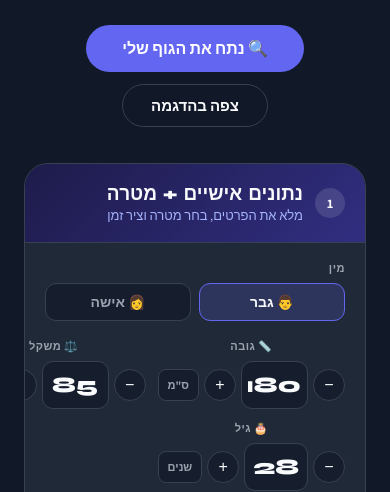
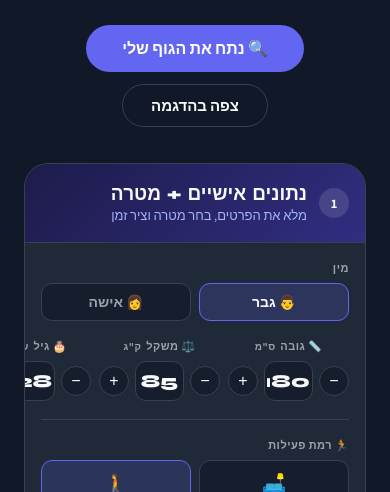
Before and after one commit to idanz-upgrade/body-analyze, a website: page index.html in a window 390 px wide. Shown: the part 352-844 px from the top of the page. Drawn offline with Linux system fonts and the light colour scheme.

Commit message:
Fix mobile stepper layout - move unit badge to label, responsive sizing

```diff
--- a/index.html
+++ b/index.html
@@ -61,16 +61,15 @@
 
     /* INPUTS */
     .inputs-3{display:grid;grid-template-columns:repeat(3,1fr);gap:12px;margin-bottom:18px}
-    .irow{display:flex;align-items:center;gap:5px}
+    .irow{display:flex;align-items:center;gap:6px}
     .ninput{flex:1;background:var(--card2);border:1px solid var(--border);border-radius:11px;
-      padding:10px 6px;color:var(--text);font-family:'Syne',sans-serif;font-size:22px;font-weight:800;
+      padding:10px 4px;color:var(--text);font-family:'Syne',sans-serif;font-size:22px;font-weight:800;
       text-align:center;outline:none;transition:border-color .2s;-moz-appearance:textfield;min-width:0}
     .ninput::-webkit-inner-spin-button{-webkit-appearance:none}
     .ninput:focus{border-color:var(--primary)}
-    .ubadge{background:var(--card2);border:1px solid var(--border);border-radius:8px;
-      padding:8px 9px;font-size:11px;font-weight:700;color:var(--muted);white-space:nowrap}
-    .sbtn{width:32px;height:32px;border-radius:50%;background:var(--card2);border:1px solid var(--border);
-      color:var(--text);font-size:16px;cursor:pointer;display:flex;align-items:center;justify-content:center;transition:background .15s;flex-shrink:0}
+    .ubadge{font-size:10px;font-weight:700;color:var(--muted);margin-right:2px}
+    .sbtn{width:36px;height:36px;border-radius:50%;background:var(--card2);border:1px solid var(--border);
+      color:var(--text);font-size:18px;cursor:pointer;display:flex;align-items:center;justify-content:center;transition:background .15s;flex-shrink:0}
     .sbtn:hover{background:#374151;border-color:var(--primary)}
 
     /* ACTIVITY */
@@ -263,13 +262,21 @@
     @media(max-width:640px){
       nav{padding:16px 20px}.nav-links{display:none}
       .hero{padding:52px 20px 36px}
-      .card-header,.card-body{padding:18px 20px}
-      .inputs-3,.act-grid{grid-template-columns:repeat(2,1fr)}
+      .card-header,.card-body{padding:18px 16px}
+      .inputs-3{grid-template-columns:repeat(3,1fr);gap:8px}
+      .inputs-3 .ninput{font-size:18px;padding:8px 2px}
+      .inputs-3 .sbtn{width:30px;height:30px;font-size:16px}
+      .act-grid{grid-template-columns:repeat(2,1fr)}
       .bf-goal-grid{grid-template-columns:repeat(3,1fr)}
       .photo-grid{grid-template-columns:1fr}
       .results-2col,.metrics-4,.macros-3{grid-template-columns:repeat(2,1fr)}
       .form-row{flex-direction:column}
       footer{flex-direction:column;gap:10px;text-align:center;padding:20px}
+    }
+    @media(max-width:380px){
+      .inputs-3{grid-template-columns:1fr}
+      .inputs-3 .irow{justify-content:center}
+      .inputs-3 .ninput{max-width:100px}
     }
   </style>
 </head>
@@ -313,30 +320,27 @@
       <!-- H / W / AGE -->
       <div class="inputs-3">
         <div>
-          <span class="field-label" style="text-align:center">📏 גובה</span>
+          <span class="field-label" style="text-align:center">📏 גובה <span class="ubadge">ס"מ</span></span>
           <div class="irow">
             <button class="sbtn" onclick="adj('height',-1)">−</button>
             <input class="ninput" id="height" type="number" value="180" min="140" max="220"/>
             <button class="sbtn" onclick="adj('height',1)">+</button>
-            <span class="ubadge">ס"מ</span>
           </div>
         </div>
         <div>
-          <span class="field-label" style="text-align:center">⚖️ משקל</span>
+          <span class="field-label" style="text-align:center">⚖️ משקל <span class="ubadge">ק"ג</span></span>
           <div class="irow">
             <button class="sbtn" onclick="adj('weight',-1)">−</button>
             <input class="ninput" id="weight" type="number" value="85" min="40" max="200"/>
             <button class="sbtn" onclick="adj('weight',1)">+</button>
-            <span class="ubadge">ק"ג</span>
           </div>
         </div>
         <div>
-          <span class="field-label" style="text-align:center">🎂 גיל</span>
+          <span class="field-label" style="text-align:center">🎂 גיל <span class="ubadge">שנים</span></span>
           <div class="irow">
             <button class="sbtn" onclick="adj('age',-1)">−</button>
             <input class="ninput" id="age" type="number" value="28" min="16" max="80"/>
             <button class="sbtn" onclick="adj('age',1)">+</button>
-            <span class="ubadge">שנים</span>
           </div>
         </div>
       </div>
```
Also changed, not shown: weight-tracker.html (+18 -14 lines).
